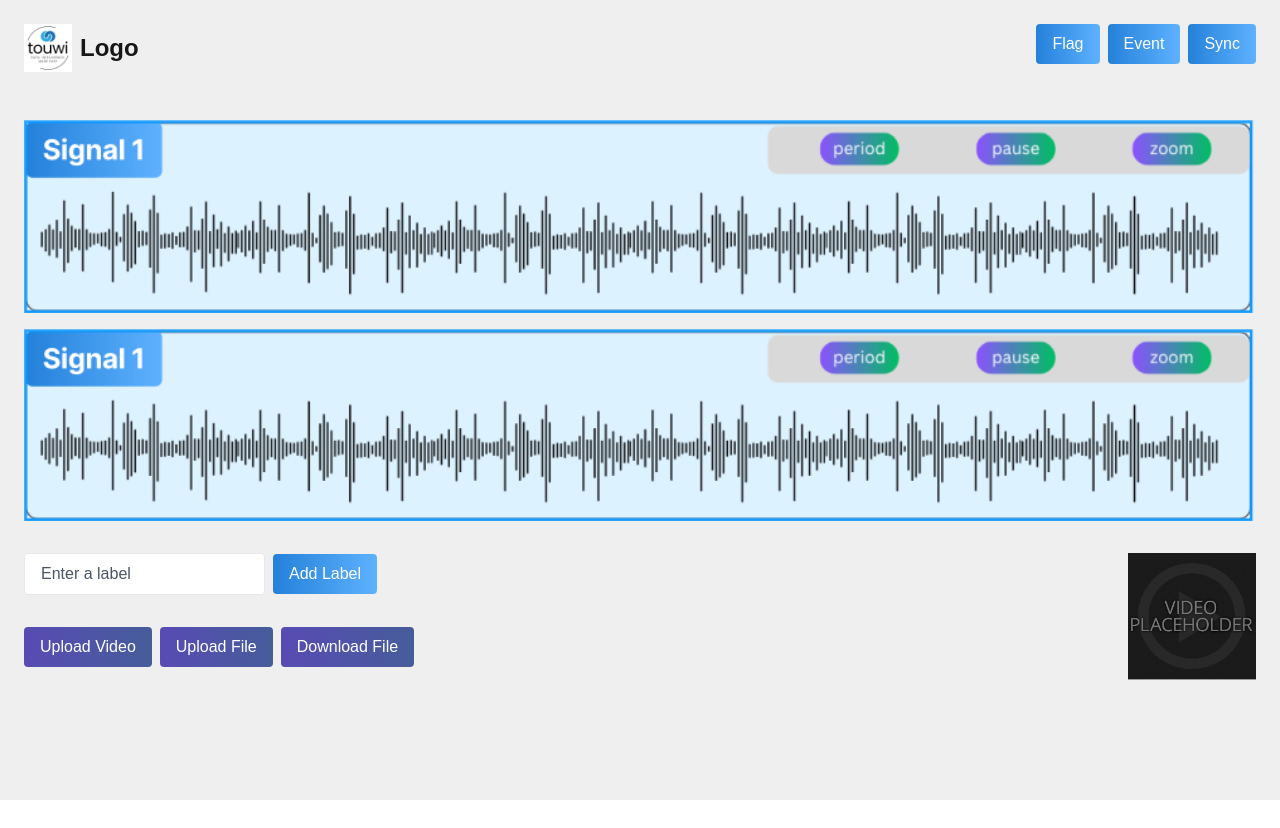
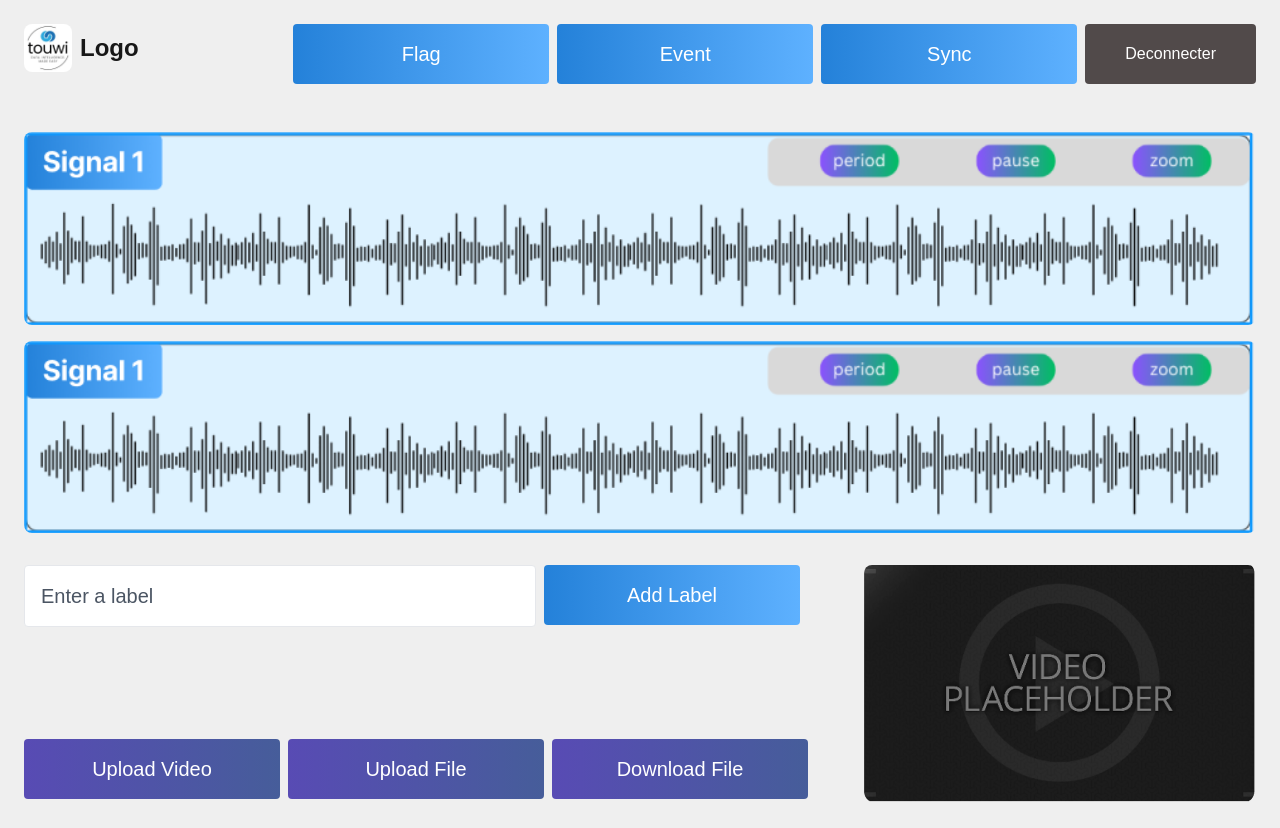
Before and after one commit to Ahmat-2000/projet-touwi, a Next.js app: page / in a window 1280 px wide. Before the commit the page ends 800 px from the top, so only its background shows below. Built offline with nearby package versions, Linux system fonts and the light colour scheme.

Commit message:
des àmélioration sur le disgn des bouton et le style en général avec ajoute de bouton deconnecter

```diff
--- a/src/team-graphique/FrontEndComponent.js
+++ b/src/team-graphique/FrontEndComponent.js
@@ -4,18 +4,22 @@ const FrontEndComponent = () => {
   return (
     <div className="min-h-screen bg-body p-6 relative">
       {/* Header section */}
-      <div className="flex justify-between items-start">
+      <div className="flex justify-between items-start sm:flex-row flex-col sm:space-y-0 space-y-4">
         {/* Logo and text */}
         <div className="flex items-center space-x-2">
-          <img src="/images/logo.png" alt="Logo" className="w-12 h-12" />
+          <img src="/images/logo.png" alt="Logo" className="w-12 h-12 rounded-lg" />
           <span className="text-2xl font-bold">Logo</span>
         </div>
 
         {/* Buttons on the right (responsive behavior) */}
-        <div className="space-x-2 flex flex-col sm:flex-row sm:space-x-2 space-y-2 sm:space-y-0">
-          <button className="bg-gradient-to-r from-[#2481D9] to-[#5EB1FF] text-white px-4 py-2 rounded">Flag</button>
-          <button className="bg-gradient-to-r from-[#2481D9] to-[#5EB1FF] text-white px-4 py-2 rounded">Event</button>
-          <button className="bg-gradient-to-r from-[#2481D9] to-[#5EB1FF] text-white px-4 py-2 rounded">Sync</button>
+        <div className="space-y-2 sm:space-y-0 sm:space-x-2 flex flex-col sm:flex-row sm:flex-wrap">
+          {/* Other Buttons */}
+          <button className="bg-gradient-to-r from-[#2481D9] to-[#5EB1FF] text-white text-xl w-64 py-4 rounded">Flag</button>
+          <button className="bg-gradient-to-r from-[#2481D9] to-[#5EB1FF] text-white text-xl w-64 py-4 rounded">Event</button>
+          <button className="bg-gradient-to-r from-[#2481D9] to-[#5EB1FF] text-white text-xl w-64 py-4 rounded">Sync</button>
+
+          {/* Deconnecter Button */}
+          <button className="bg-[#514A4A] text-white px-10 py-4 rounded">Deconnecter</button>
         </div>
       </div>
 
@@ -24,44 +28,47 @@ const FrontEndComponent = () => {
         <img
           src="/images/Signal1.png"
           alt="Signal 1"
-          className="w-full h-auto object-cover mb-4"
+          className="w-full h-auto object-cover mb-4 rounded-lg"
         />
         <img
           src="/images/Signal1.png"
           alt="Signal 2"
-          className="w-full h-auto object-cover"
+          className="w-full h-auto object-cover rounded-lg"
         />
       </div>
 
       {/* Section with Input, Footer buttons, and Image on the right */}
-      <div className="flex flex-wrap justify-between items-start mt-8">
+      <div className="flex justify-between items-start mt-8">
         {/* Left column with Input and Add Label button + Footer buttons */}
-        <div className="flex flex-col space-y-8 w-full sm:w-auto">
-          {/* Input and Add Label button */}
-          <div className="flex items-center">
+        <div className="flex flex-col w-full sm:w-auto">
+          {/* Input and Add Label button (aligned with top of video image) */}
+          <div className="flex items-start">
             <input
               type="text"
               placeholder="Enter a label"
-              className="border px-4 py-2 mr-2 rounded placeholder-gray-600"
+              className="border w-[32rem] py-4 px-4 mr-2 rounded placeholder-gray-600 text-xl"
             />
-            <button className="bg-gradient-to-r from-[#2481D9] to-[#5EB1FF] text-white px-4 py-2 rounded">Add Label</button>
+            <button className="bg-gradient-to-r from-[#2481D9] to-[#5EB1FF] text-white text-xl w-64 py-4 rounded">Add Label</button>
           </div>
 
-          {/* Footer buttons on the left */}
-          <div className="flex space-x-2">
-            <button className="bg-gradient-to-r from-[#584BB4] to-[#465D9A] text-white px-4 py-2 rounded">Upload Video</button>
-            <button className="bg-gradient-to-r from-[#584BB4] to-[#465D9A] text-white px-4 py-2 rounded">Upload File</button>
-            <button className="bg-gradient-to-r from-[#584BB4] to-[#465D9A] text-white px-4 py-2 rounded">Download File</button>
+          {/* Footer buttons (aligned with bottom of video image) */}
+          <div className="flex space-x-2 items-end mt-28"> {/* Ajout de mt-12 pour plus d'espace */}
+            <button className="bg-gradient-to-r from-[#584BB4] to-[#465D9A] text-white text-xl w-64 py-4 rounded">Upload Video</button>
+            <button className="bg-gradient-to-r from-[#584BB4] to-[#465D9A] text-white text-xl w-64 py-4 rounded">Upload File</button>
+            <button className="bg-gradient-to-r from-[#584BB4] to-[#465D9A] text-white text-xl w-64 py-4 rounded">Download File</button>
           </div>
         </div>
 
-        {/* Right column with Image, responsive adjustments */}
-        <div className="ml-4 mt-4 sm:mt-0 sm:w-auto w-full flex justify-center sm:justify-end">
-          <img
-            src="/images/video.png"
-            alt="video 3"
-            className="w-32 h-32 object-cover"
-          />
+        {/* Right column with Image, aligned with footer buttons */}
+        <div className="ml-4 flex flex-col justify-between">
+          {/* Image at the top */}
+          <div>
+            <img
+              src="/images/video.png"
+              alt="video 3"
+              className="w-50 h-50 object-cover rounded-lg"
+            />
+          </div>
         </div>
       </div>
     </div>
```
